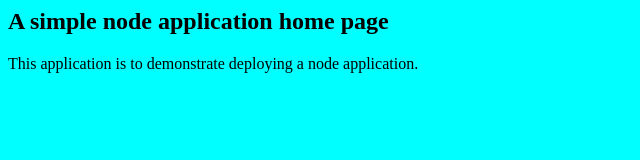
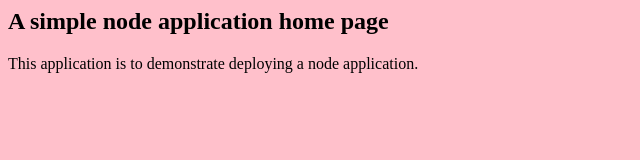
Before and after one commit to kimi940620/node_ckq, a website: page index.html in a window 1280 px wide. Shown: the whole page, without its empty margins (0-640 px from the left). Drawn offline with Linux system fonts and the light colour scheme.

Commit message:
Changed the colour to pink

```diff
--- a/index.html
+++ b/index.html
@@ -1,7 +1,7 @@
 <!DOCTYPE>
 <html>
 <head><title>Basic Node App</title></head>
-<body style="background-color:aqua">
+<body style="background-color:pink">
  <h2>A simple node application home page</h2>
  <p>This application is to demonstrate deploying a node application.</p>
 </body>
```
